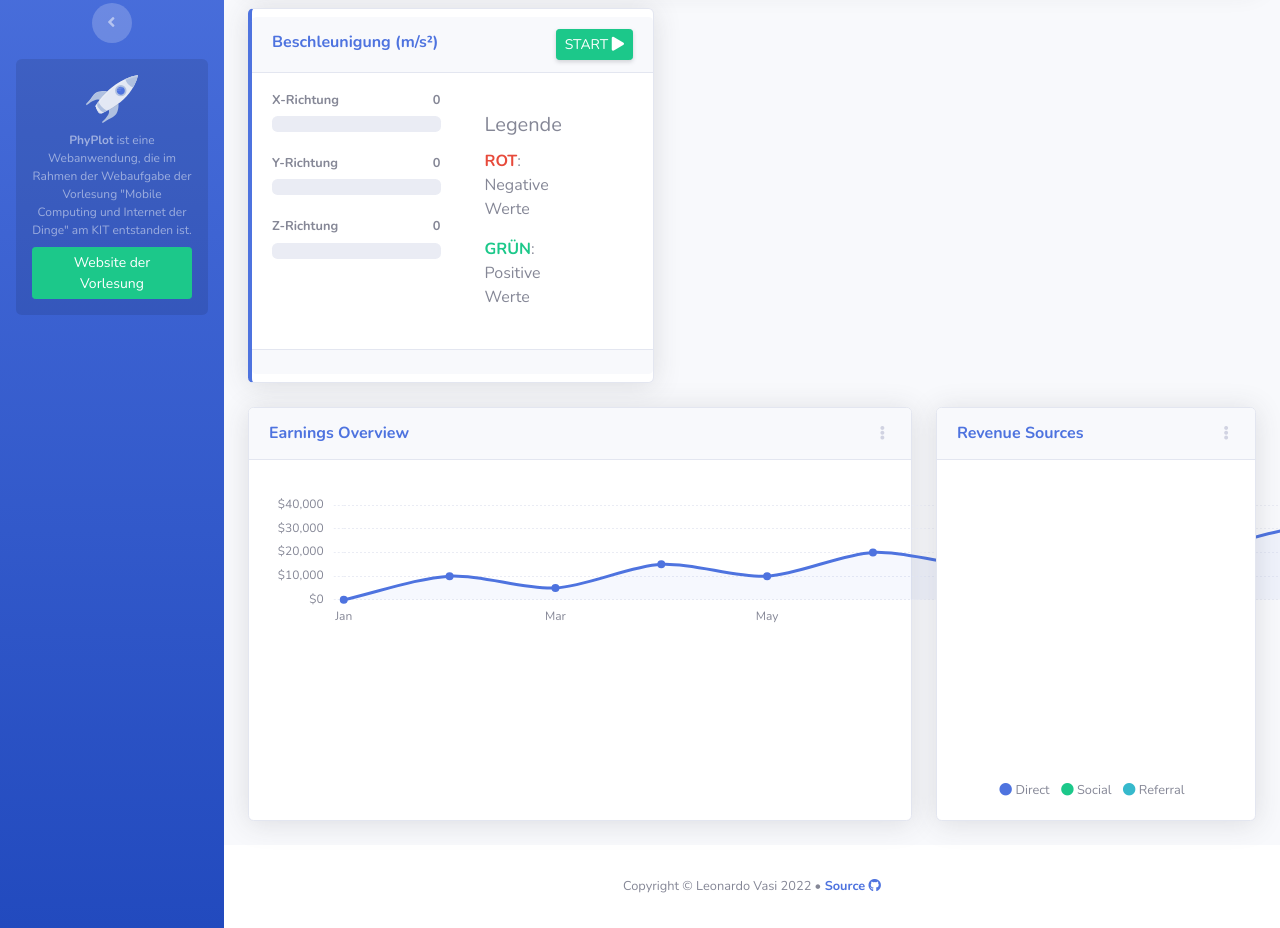
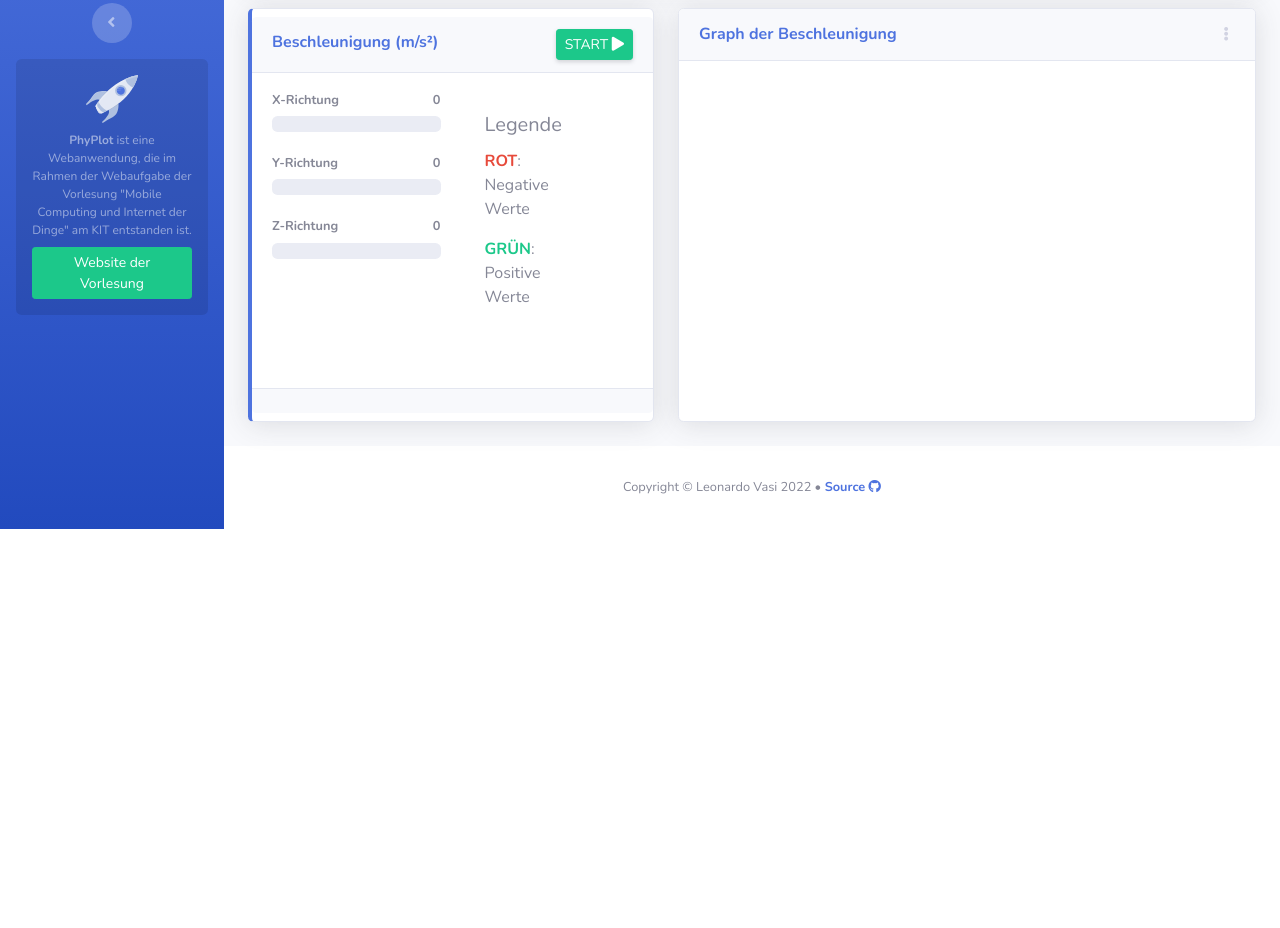
Before and after one commit to Levaitis/HTML5-Exercise, a website with bundled scripts: page index.html in a window 1280 px wide. Shown: the part 286-1214 px from the top of the page. After the commit the page ends 815 px from the top, so only its background shows below. Built offline with nearby package versions, Linux system fonts and the light colour scheme.

Commit message:
Feat: Added accceleration graph and removed demo graphs.

```diff
--- a/index.html
+++ b/index.html
@@ -204,19 +204,14 @@
                                 </div></div>
                             </div>
                         </div>
-                    </div>
 
-                    <!-- Content Row -->
-
-                    <div class="row">
-
-                        <!-- Area Chart -->
-                        <div class="col-xl-8 col-lg-7">
+                        <!-- Accleration Graph -->
+                        <div class="col-xl-7 col-lg-7">
                             <div class="card shadow mb-4">
                                 <!-- Card Header - Dropdown -->
                                 <div
                                     class="card-header py-3 d-flex flex-row align-items-center justify-content-between">
-                                    <h6 class="m-0 font-weight-bold text-primary">Earnings Overview</h6>
+                                    <h6 class="m-0 font-weight-bold text-primary">Graph der Beschleunigung</h6>
                                     <div class="dropdown no-arrow">
                                         <a class="dropdown-toggle" href="#" role="button" id="dropdownMenuLink"
                                             data-toggle="dropdown" aria-haspopup="true" aria-expanded="false">
@@ -235,53 +230,18 @@
                                 <!-- Card Body -->
                                 <div class="card-body">
                                     <div class="chart-area">
-                                        <canvas id="myAreaChart"></canvas>
+                                        <canvas id="acc_graph"></canvas>
                                     </div>
                                 </div>
                             </div>
                         </div>
 
-                        <!-- Pie Chart -->
-                        <div class="col-xl-4 col-lg-5">
-                            <div class="card shadow mb-4">
-                                <!-- Card Header - Dropdown -->
-                                <div
-                                    class="card-header py-3 d-flex flex-row align-items-center justify-content-between">
-                                    <h6 class="m-0 font-weight-bold text-primary">Revenue Sources</h6>
-                                    <div class="dropdown no-arrow">
-                                        <a class="dropdown-toggle" href="#" role="button" id="dropdownMenuLink"
-                                            data-toggle="dropdown" aria-haspopup="true" aria-expanded="false">
-                                            <i class="fas fa-ellipsis-v fa-sm fa-fw text-gray-400"></i>
-                                        </a>
-                                        <div class="dropdown-menu dropdown-menu-right shadow animated--fade-in"
-                                            aria-labelledby="dropdownMenuLink">
-                                            <div class="dropdown-header">Dropdown Header:</div>
-                                            <a class="dropdown-item" href="#">Action</a>
-                                            <a class="dropdown-item" href="#">Another action</a>
-                                            <div class="dropdown-divider"></div>
-                                            <a class="dropdown-item" href="#">Something else here</a>
-                                        </div>
-                                    </div>
-                                </div>
-                                <!-- Card Body -->
-                                <div class="card-body">
-                                    <div class="chart-pie pt-4 pb-2">
-                                        <canvas id="myPieChart"></canvas>
-                                    </div>
-                                    <div class="mt-4 text-center small">
-                                        <span class="mr-2">
-                                            <i class="fas fa-circle text-primary"></i> Direct
-                                        </span>
-                                        <span class="mr-2">
-                                            <i class="fas fa-circle text-success"></i> Social
-                                        </span>
-                                        <span class="mr-2">
-                                            <i class="fas fa-circle text-info"></i> Referral
-                                        </span>
-                                    </div>
-                                </div>
-                            </div>
-                        </div>
+                    </div>
+
+                    <!-- Content Row -->
+
+                    <div class="row">
+
                     </div>
                 <!-- /.container-fluid -->
 
@@ -324,11 +284,9 @@
     <script src="vendor/chart.js/Chart.min.js"></script>
 
     <!-- Page level custom scripts -->
-    <script src="js/demo/chart-area-demo.js"></script>
-    <script src="js/demo/chart-pie-demo.js"></script>
 
-    <!-- Script for Acceleration Graphs -->
-    <script src="js/accelerometer-graph.js"></script>
+        <!-- Script for Acceleration Graphs -->
+        <script src="js/accelerometer-graph.js"></script>
 
 </body>
 
```
